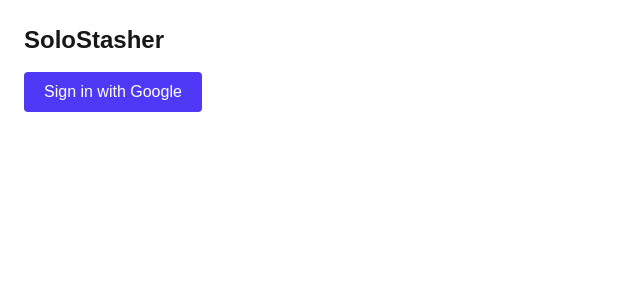
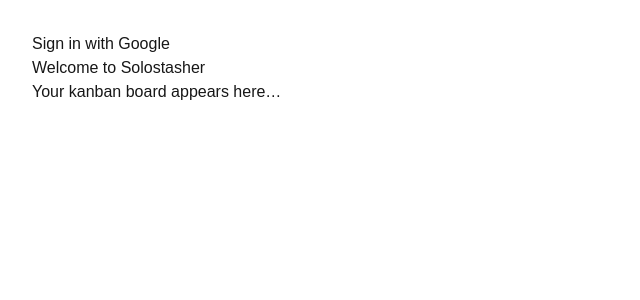
Before and after one commit to oaridegbe/solostasher, a Next.js app: page / in a window 1280 px wide. Shown: the top 300 px of the page, without its empty margins (0-640 px from the left). Built offline with nearby package versions, Linux system fonts and the light colour scheme; no server answers.

Commit message:
add session-aware header

```diff
--- a/src/app/page.tsx
+++ b/src/app/page.tsx
@@ -1,16 +1,36 @@
-"use client";
-import { signIn } from "next-auth/react";
+"use client"; // must be a client component for useSession
 
+import { SessionProvider } from "next-auth/react";
+import { useSession, signIn, signOut } from "next-auth/react";
+
+/* ---------- mini header that reacts to session ---------- */
+function AuthBar() {
+  const { data: session, status } = useSession();
+
+  if (status === "loading") return <p>Loading…</p>;
+
+  if (session)
+    return (
+      <div style={{ display: "flex", alignItems: "center", gap: "1rem" }}>
+        <span>Signed in as <strong>{session.user?.email}</strong></span>
+        <button onClick={() => signOut()}>Sign out</button>
+      </div>
+    );
+
+  return (
+    <button onClick={() => signIn("google")}>Sign in with Google</button>
+  );
+}
+
+/* ---------- root page ---------- */
 export default function Home() {
   return (
-    <main className="p-6">
-      <h1 className="text-2xl font-bold mb-4">SoloStasher</h1>
-      <a
-        href="/api/auth/signin/google"
-        className="inline-block px-5 py-2 bg-indigo-600 text-white rounded hover:bg-indigo-700"
-      >
-        Sign in with Google
-      </a>
-    </main>
+    <SessionProvider>
+      <main style={{ padding: "2rem" }}>
+        <AuthBar />
+        <h1>Welcome to Solostasher</h1>
+        <p>Your kanban board appears here…</p>
+      </main>
+    </SessionProvider>
   );
 }
```
